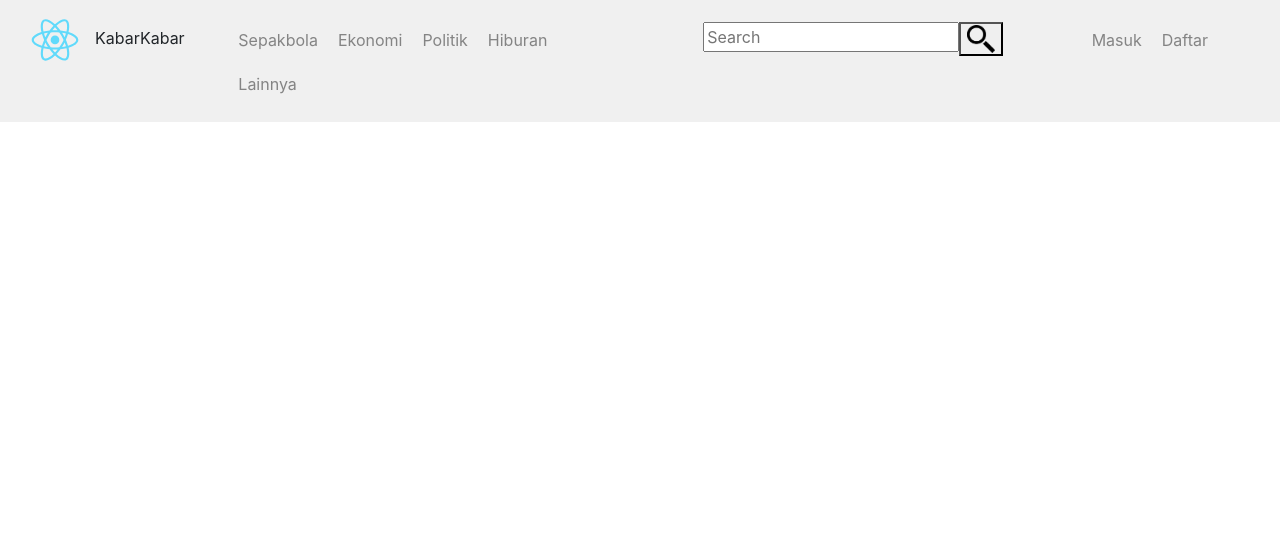
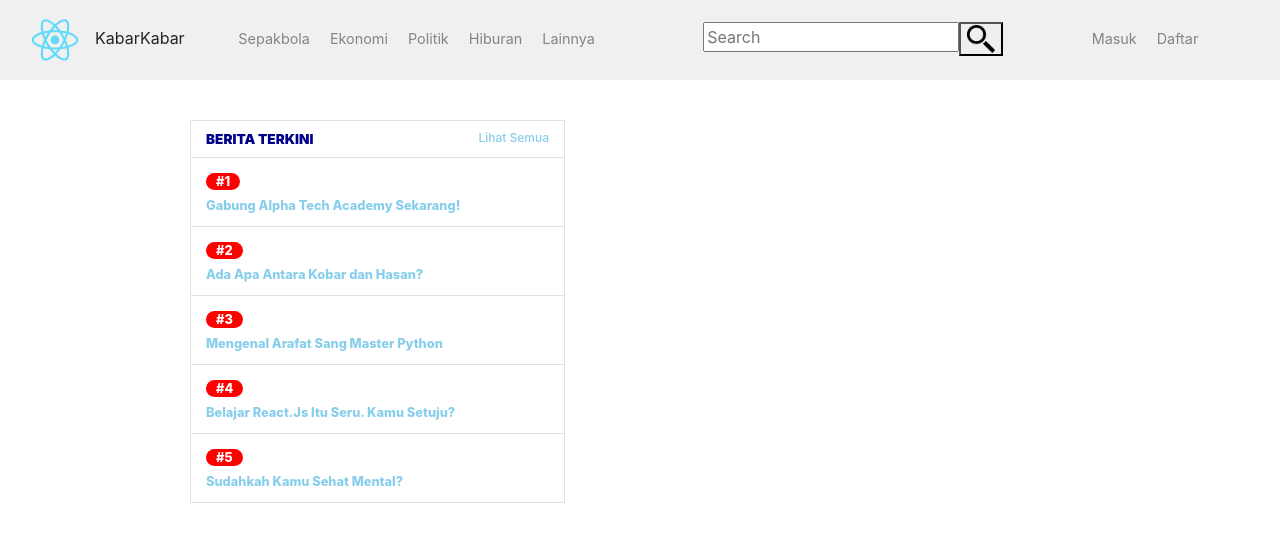
Before and after one commit to garryarielcussoy/challenge_react, a React (Create React App) app in the folder blogs_listing/: page / in a window 1280 px wide. Shown: the top 542 px of the page. Built offline with nearby package versions, Linux system fonts and the light colour scheme.

Commit message:
Berita Terkini done

```diff
--- /dev/null
+++ b/blogs_listing/src/components/BeritaTerkini.js
@@ -0,0 +1,38 @@
+import React from 'react'
+import '../styles/bootstrap.min.css'
+import '../styles/main.css'
+
+let judulBeritaTerkini = [
+    "Gabung Alpha Tech Academy Sekarang!",
+    "Ada Apa Antara Kobar dan Hasan?",
+    "Mengenal Arafat Sang Master Python",
+    "Belajar React.Js Itu Seru. Kamu Setuju?",
+    "Sudahkah Kamu Sehat Mental?",
+];
+
+export class BeritaTerkini extends React.Component {
+    render(){
+        return (
+            <div className='berita-terkini'>
+                <div className='container-fluid'>
+                    <div className='row berita-terkini-first-row'>
+                        <div className='col-6 berita-terkini-headline'>
+                            <span>BERITA TERKINI</span>
+                        </div>
+                        <div className='col-6 lihat-semua'>
+                            <span>Lihat Semua</span>
+                        </div>
+                    </div>
+                    <div className='row list-berita-terkini'>
+                        {judulBeritaTerkini.map((element, i) =>
+                            <div className='col-12 elemen-list-berita-terkini'>
+                                <div><span className='tag-number'>#{i+1}</span></div>
+                                <div><span className='judul-berita-terkini'>{element}</span></div>
+                            </div>
+                        )}
+                    </div>
+                </div>
+            </div>
+        )
+    }
+}
--- a/blogs_listing/src/pages/MainPage.js
+++ b/blogs_listing/src/pages/MainPage.js
@@ -1,11 +1,29 @@
 import React from 'react'
 import '../styles/bootstrap.min.css'
 import {Header} from '../components/Header'
+import {BeritaTerkini} from '../components/BeritaTerkini'
 
 export class MainPage extends React.Component {
     render() {
         return (
-            <Header />
+            <div>
+                <Header />
+                <div className='container'>
+                    <div className='row'>
+                        <div className='col-6'>
+                            <div className='container-fluid'>
+                                <div className='row'>
+                                    <div className='col-2'></div>
+                                    <div className='col-9'>
+                                        <BeritaTerkini />
+                                    </div>
+                                    <div className='col-1'></div>
+                                </div>
+                            </div>
+                        </div>
+                    </div>
+                </div>
+            </div>
         )
     }
 }
--- a/blogs_listing/src/styles/main.css
+++ b/blogs_listing/src/styles/main.css
@@ -11,6 +11,7 @@ header{
 .topic-menu, .register-menu{
     margin-top: 18px;
     text-align: left;
+    font-size: 0.9em;
 }
 
 .topic-menu li, .register-menu li{
@@ -28,3 +29,46 @@ header{
     width: 28px;
     height: 28px;
 }
+
+/* ----- BERITA TERKINI ----- */
+.berita-terkini{
+    margin-top: 40px;
+    border: solid rgba(105, 105, 105, 0.2) 0.5px;
+}
+
+.berita-terkini-first-row{
+    padding: 8px 0;
+}
+
+.berita-terkini-headline{
+    text-align: left;
+    font-weight: 900;
+    color: darkblue;
+    font-size: 0.85em;
+}
+
+.lihat-semua{
+    text-align: right;
+    font-weight: 500;
+    color: skyblue;
+    font-size: 0.75em;
+}
+
+.elemen-list-berita-terkini{
+    border-top: solid rgba(105, 105, 105, 0.2) 0.5px;
+    padding: 10px 15px;
+    color: skyblue;
+    font-weight: 800;
+}
+
+.tag-number{
+    background-color: red;
+    color: white;
+    font-size: 0.8em;
+    padding: 1px 10px;
+    border-radius: 10px;
+}
+
+.judul-berita-terkini{
+    font-size: 0.8em;
+}
```
